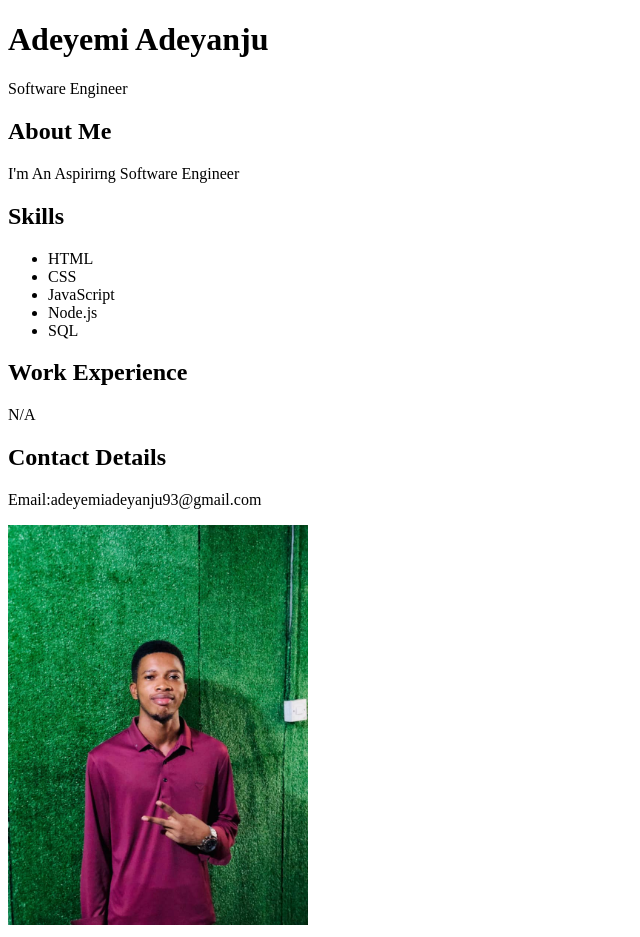
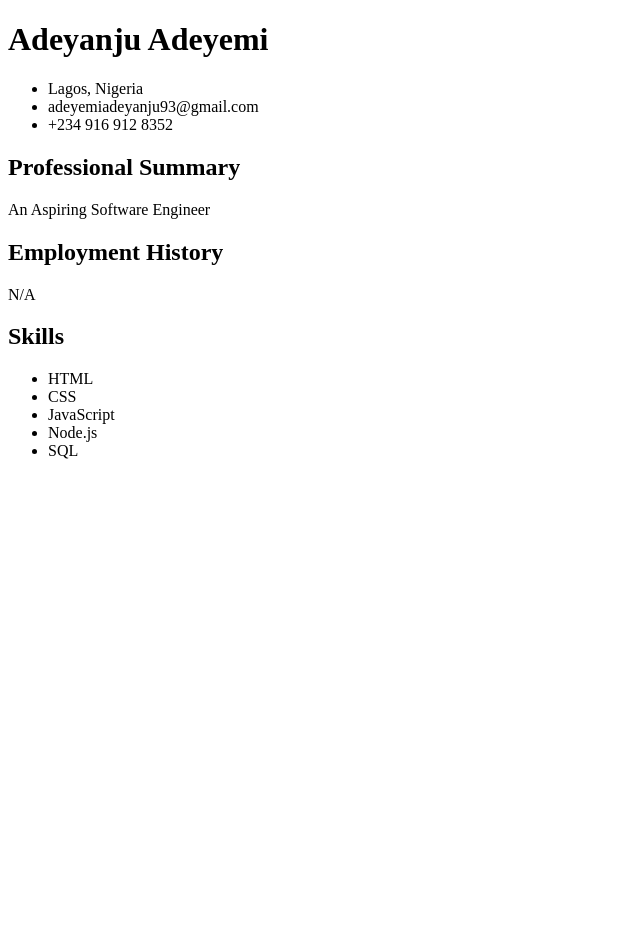
Before and after one commit to Adeyemi-Adeyanju/HTML-CV, a plain HTML site: page index.html in a window 1280 px wide. Shown: the whole page, without its empty margins (0-640 px from the left). After the commit the page ends 800 px from the top, so only its background shows below. Drawn offline with Linux system fonts and the light colour scheme.

Commit message:
initial commit

```diff
--- a/index.html
+++ b/index.html
@@ -6,18 +6,26 @@
     <title>My Curriculum Vitae</title>
 </head>
 <body>
-    <header>
-        <h1>Adeyemi Adeyanju</h1>
-        <p>Software Engineer</p>
-    </header>
+    <div>
+        <h1>Adeyanju Adeyemi</h1>
+        <ul>
+            <li>Lagos, Nigeria</li>
+            <li>adeyemiadeyanju93@gmail.com</li>
+            <li>+234 916 912 8352</li>
+        </ul>
+    </div>
 
-    <main>
-        <section>
-            <h2>About Me</h2>
-            <p>I'm An Aspirirng Software Engineer</p>
-        </section>
+    <div>
+        <h2>Professional Summary</h2>
+        <p>An Aspiring Software Engineer</p>
+    </div>
 
-        <section>
+    <div>
+        <h2>Employment History</h2>
+        <p>N/A</p>
+    </div>
+
+    <div>
         <h2>Skills</h2>
         <ul>
             <li>HTML</li>
@@ -26,21 +34,7 @@
             <li>Node.js</li>
             <li>SQL</li>
         </ul>
-        </section>
+    </div>
 
-        <section>
-            <h2>Work Experience</h2>
-            <p>N/A</p>
-        </section>
-
-        <section>
-            <h2>Contact Details</h2>
-            <p>Email:adeyemiadeyanju93@gmail.com</p>
-        </section>
-
-        <section>
-            <img src="Images/Me.jpg" alt="A picture of Adeyemi Adeyanju" height="auto" width="300">
-        </section>
-    </main>
 </body>
 </html>
```
Also changed, not shown: practice.html (deleted, +0 -11 lines). Lines whose indentation alone changed are shown as unchanged.
